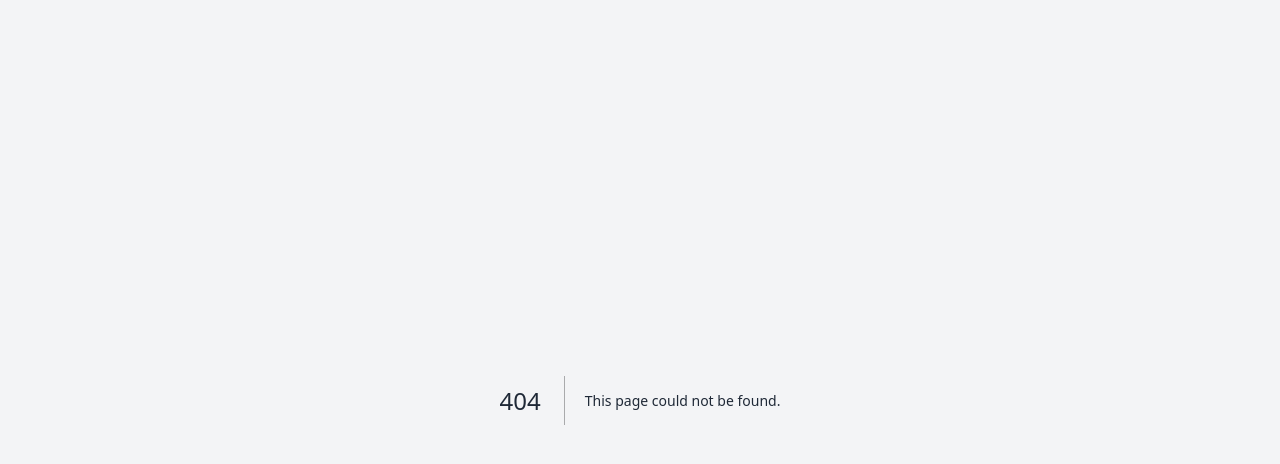
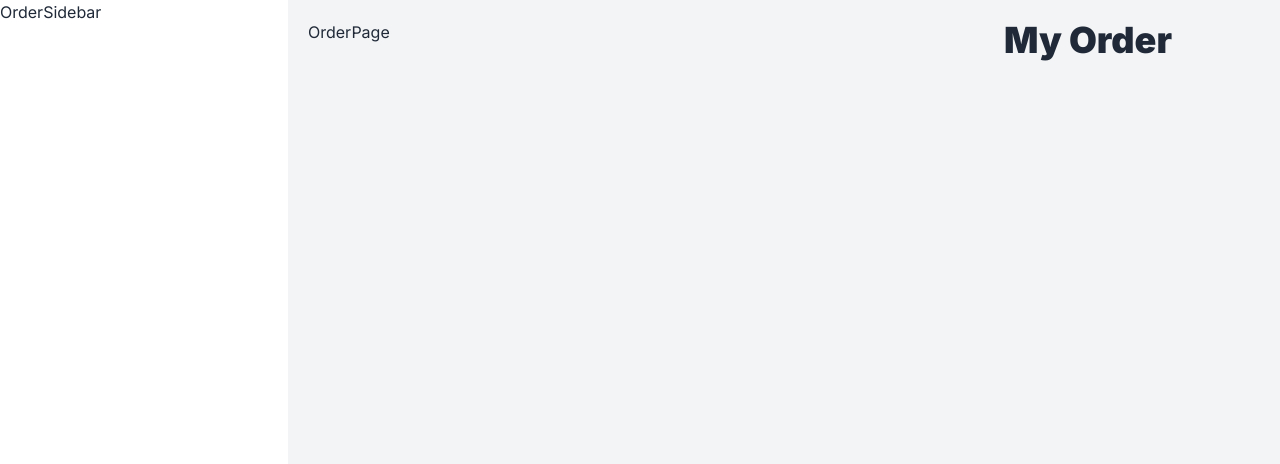
Before and after one commit to femo-dev/food-kiosk, a Next.js app: page /order in a window 1280 px wide. Before the commit this address had no page. Shown: the top 464 px of the page. Built offline with nearby package versions, Linux system fonts and the light colour scheme.

Commit message:
Order layout added

```diff
--- /dev/null
+++ b/app/order/layout.tsx
@@ -0,0 +1,18 @@
+import OrderSidebar from "@/components/order/OrderSidebar";
+import OrderSummary from "@/components/order/OrderSummary";
+
+export default function RootLayout({children}: Readonly<{  children: React.ReactNode}>) {
+  return (
+    <>
+      <div className="md:flex">
+        <OrderSidebar />
+
+        <main className="md:flex-1 md:h-screen md:overflow-y-scroll p-5">
+          {children}
+        </main>
+
+        <OrderSummary />
+      </div>
+    </>
+  )
+}
--- /dev/null
+++ b/app/order/page.tsx
@@ -0,0 +1,5 @@
+export default function OrderPage() {
+  return (
+    <div>OrderPage</div>
+  )
+}
--- /dev/null
+++ b/app/products/new/page.tsx
@@ -0,0 +1,5 @@
+export default function CreateProductPage() {
+  return (
+    <div>CreateProductPage</div>
+  )
+}
--- /dev/null
+++ b/app/products/page.tsx
@@ -0,0 +1,7 @@
+export default function ProductsPage() {
+  console.log('Desde el servidor');
+
+  return (
+    <h1>ProductsPage</h1>
+  )
+}
--- /dev/null
+++ b/components/order/OrderSidebar.tsx
@@ -0,0 +1,7 @@
+export default function OrderSidebar() {
+  return (
+    <aside className="md:w-72 md:h-screen bg-white">
+      OrderSidebar
+    </aside>
+  )
+}
--- /dev/null
+++ b/components/order/OrderSummary.tsx
@@ -0,0 +1,7 @@
+export default function OrderSummary() {
+  return (
+    <aside className="md:h-screen md:overflow-y-scroll md:w-64 lg:w-96 p-5">
+      <h1 className="text-4xl text-center font-black">My Order</h1>
+    </aside>
+  )
+}
```
